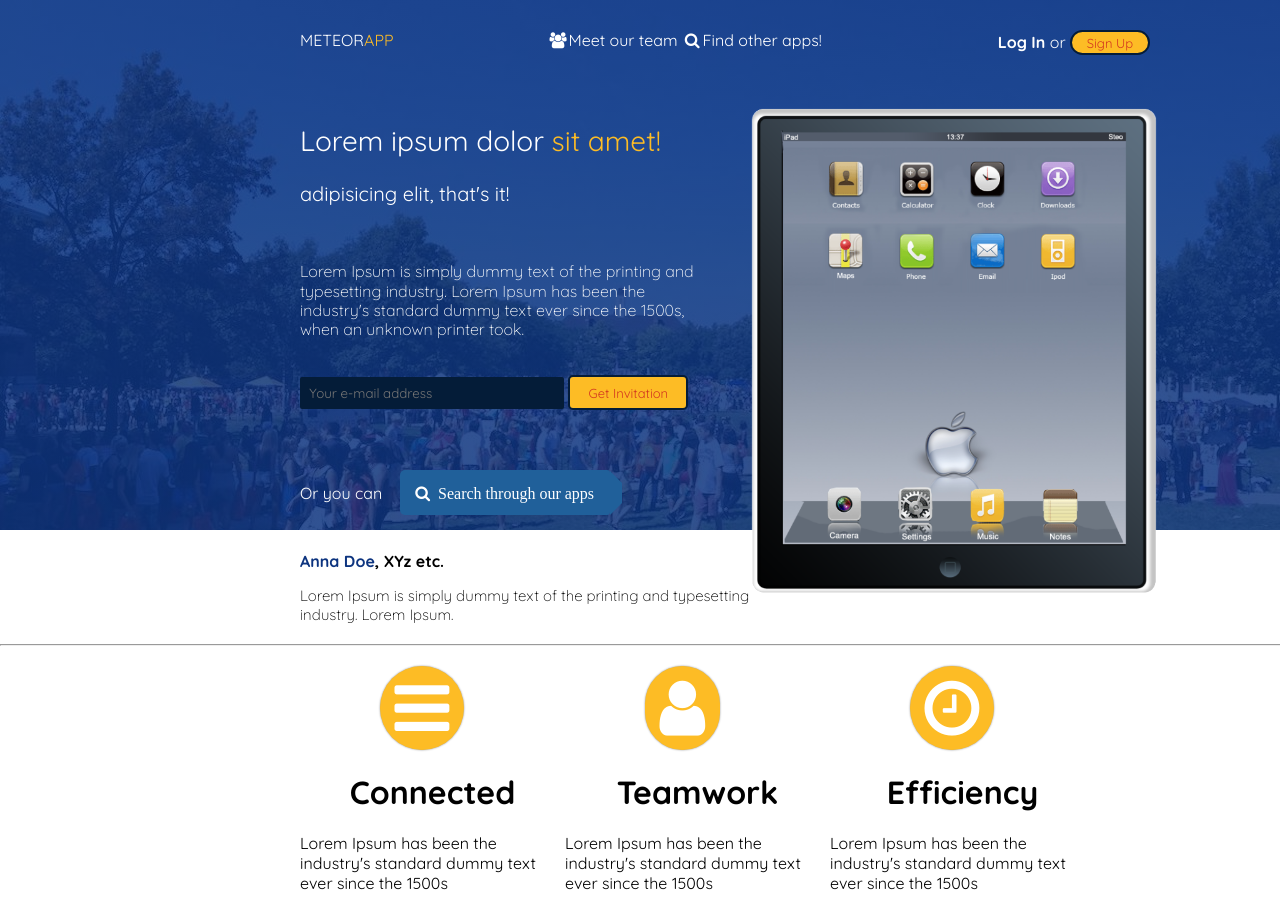
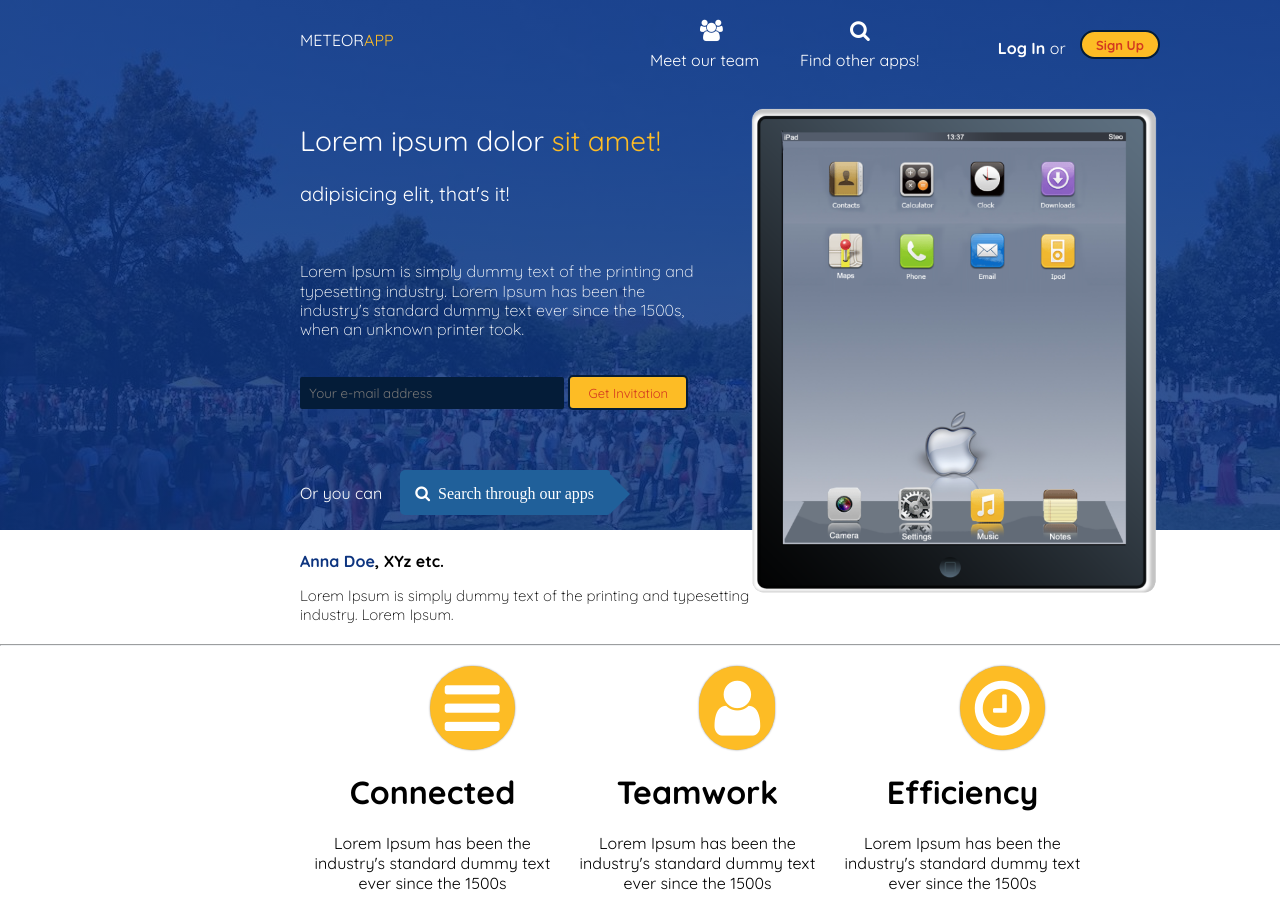
Before and after one commit to mattlbrody/psdsite, a plain HTML site: page index.html in a window 1280 px wide. Shown: the top 912 px of the page. Drawn offline with Linux system fonts and the light colour scheme.

Commit message:
fixed small changes in 1st section

```diff
--- a/css/style.scss
+++ b/css/style.scss
@@ -1,7 +1,8 @@
 body {
 	margin: 0px;
 	hr {
-		color: #eff1f3;
+		border-color: #eff1f3;
+		background-color: #eff1f3;
 	}
 }
 * {
@@ -81,11 +82,15 @@ body {
 	.signup-button {
 		background: #fdbc25;
 		width: 80px;
-		height: 25px;
+		height: 29px;
 		border: 2px solid #041c38;
 		color: #d33920;
 		border-radius: 15px;
 		font-size: small;
+		font-weight:bold;
+		vertical-align: 25%;
+		position: relative;
+		left:10px;
 	}
 	.cta {
 		width:400px;
@@ -102,10 +107,15 @@ body {
 			padding: 5px;
 		}
 		.arrow {
-		    width: 50;
-		    height: 0;
-		    border:  12px solid transparent;
-		    border-left-color: #20609a;
+		    width: 0;
+			height: 0;
+			border-bottom: 20px solid transparent;  /* left arrow slant */
+			border-top: 20px solid transparent; /* right arrow slant */
+			border-left: 20px solid #20609a; /* bottom, add background color here */
+			font-size: 0;
+			line-height: 0;
+			position:relative;
+			bottom:5px;
 		}
 	}
 	.yellow {
@@ -195,3 +205,23 @@ body {
 		font-weight:bold;
 	}
 }
+.menu1{
+	position: absolute;
+	left:650px;
+	top: 50px;
+}
+.menu2{
+	position: absolute;
+	left:800px;
+	top: 50px;
+}
+.usersicon {
+	position: absolute;
+	left: 700px;
+	top:20px;
+}
+.searchicon {
+	position: absolute;
+	left: 850px;
+	top:20px;
+}
--- a/index.html
+++ b/index.html
@@ -24,11 +24,13 @@
 		<div class="top-section">
 			<div class="header">
 				<span class="brand">METEOR<span class="yellow">APP</span></span>
-				<a class="nav-icon" href="#"><i class="fa fa-users fa-fw"></i>Meet our team</a>
-				<a class="nav-icon" href="#"><i class="fa fa-search fa-fw"></i>Find other apps!</a>
+				<a class="nav-icon usersicon" href="#"><i class="fa fa-users fa-lg"></i></a>
+				<a class="menu1" href="#">Meet our team</a>
+				<a class="nav-icon searchicon" href="#"><i class="fa fa-search fa-lg"></i></a>
+				<a class="menu2" href="#">Find other apps!</a>
 				<span class="register">
 				<a class="login" href="#">Log In   </a><span>or</span>
-				<button class="signup-button" href="#">  Sign Up</button>
+				<button class="signup-button" href="#">Sign Up</button>
 				</span>
 			</div>
 			<div class="cta">
```
Also changed, not shown: css/style.css.
